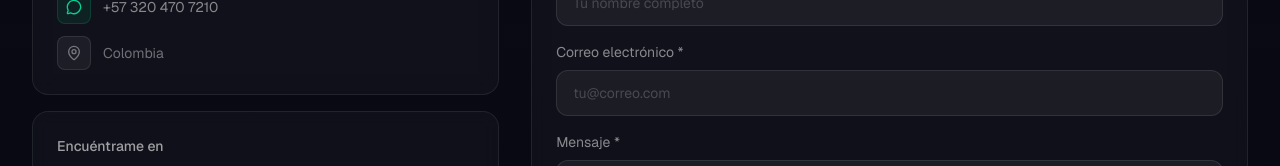
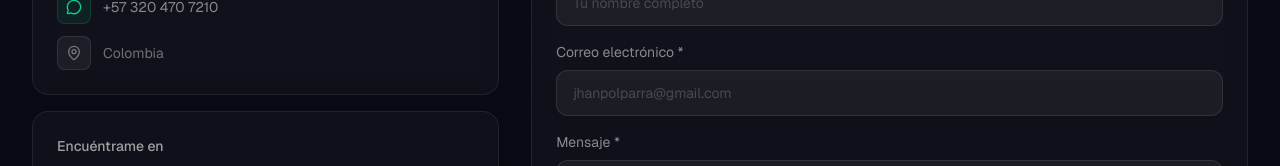
Before and after one commit to JhanpolPb/Portafolio, a Next.js app in the folder Portafolio/portfolio-app/: page / in a window 1280 px wide. Shown: the part 7322-7488 px from the top of the page. Built offline with nearby package versions, Linux system fonts and the light colour scheme; no server answers.

Commit message:
add email contact

```diff
--- a/Portafolio/portfolio-app/src/components/sections/Contact.tsx
+++ b/Portafolio/portfolio-app/src/components/sections/Contact.tsx
@@ -177,7 +177,7 @@ export function Contact({ personal, social }: ContactProps) {
                       <input
                         id="email" name="email" type="email" required
                         value={form.email} onChange={handleChange}
-                        placeholder="tu@correo.com"
+                        placeholder="jhanpolparra@gmail.com"
                         className="w-full bg-white/5 border border-white/10 rounded-xl px-4 py-3 text-white placeholder-white/20 text-sm focus:outline-none focus:border-blue-500/50 transition-all duration-200"
                         aria-required="true"
                       />
```
